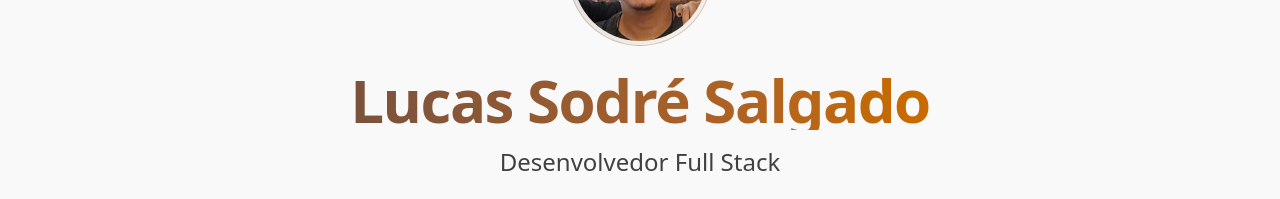
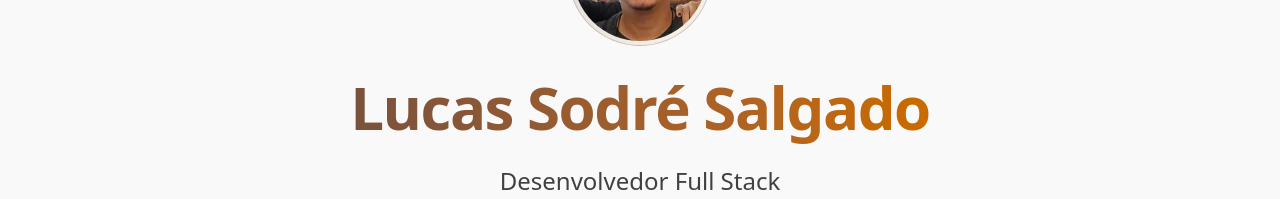
Before and after one commit to lucasSSalgado/portfolio, a Next.js app: page /en in a window 1280 px wide. Shown: the part 259-458 px from the top of the page. Built offline with nearby package versions, Linux system fonts and the light colour scheme; no server answers.

Commit message:
adjusting name on hero

```diff
--- a/src/app/[locale]/page.tsx
+++ b/src/app/[locale]/page.tsx
@@ -92,7 +92,7 @@ export default function HomePage({
 								className="h-full w-full rounded-full object-cover"
 							/>
 						</div>
-						<h1 className="mb-4 bg-gradient-to-r from-primary to-amber-600 bg-clip-text text-4xl font-bold tracking-tight text-transparent md:text-6xl reveal reveal-delay-1">
+						<h1 className="mb-4 bg-gradient-to-r from-primary to-amber-600 bg-clip-text pb-1 text-4xl font-bold leading-tight tracking-tight text-transparent md:text-6xl reveal reveal-delay-1">
 							{t("title")}
 						</h1>
 						<p className="mb-6 text-xl text-foreground/85 md:text-2xl reveal reveal-delay-2">{t("subtitle")}</p>
```
